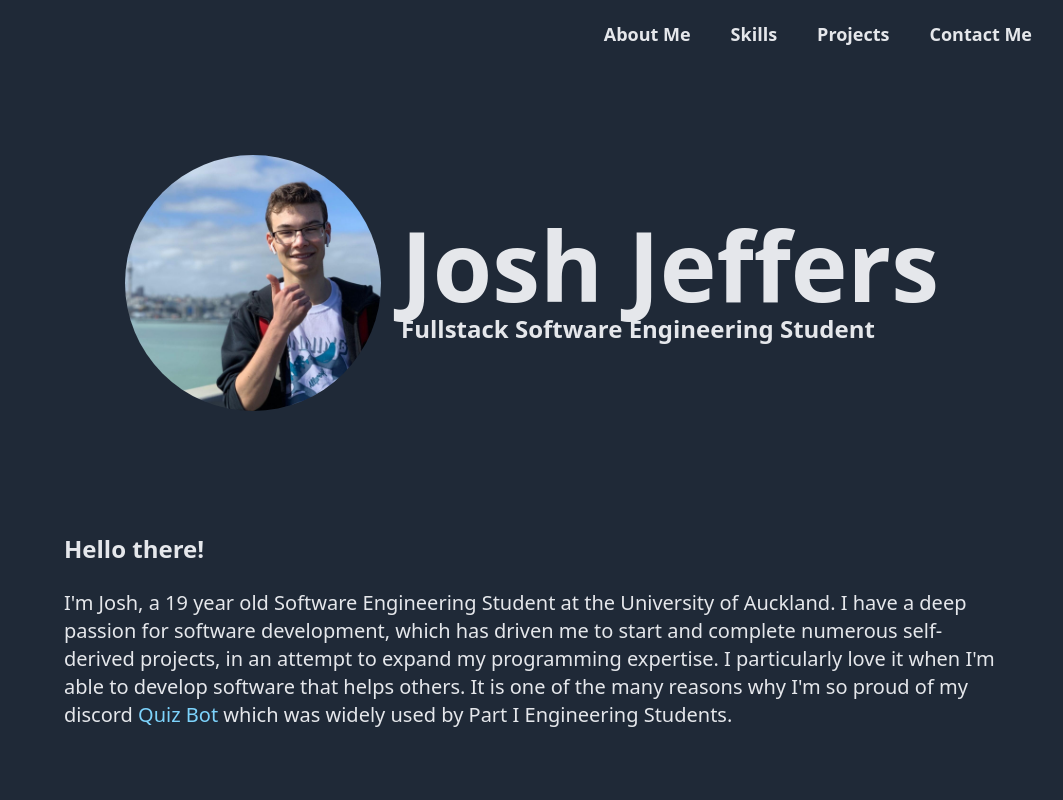
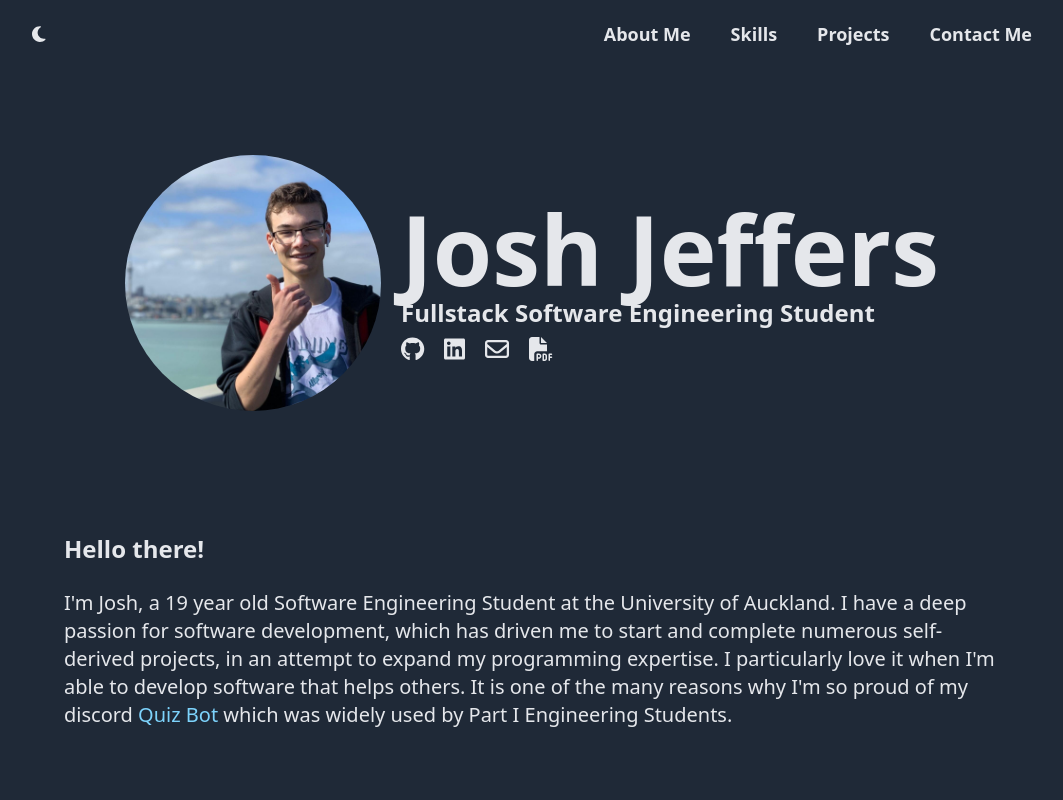
Before and after one commit to pumbas600/E-Portfolio, a Next.js app: page / in a window 1280 px wide. Shown: the top 800 px of the page, without its empty margins (108-1171 px from the left). Built offline with nearby package versions, Linux system fonts and the light colour scheme.

Commit message:
refactor: :recycle: Add fontawesome dependency

```diff
--- a/components/HomePage/Header.tsx
+++ b/components/HomePage/Header.tsx
@@ -1,5 +1,7 @@
-import React from 'react';
-import Link from "../Utils/Link";
+import { useMemo } from 'react';
+import Link from '../Utils/Link';
+import { faMoon, faSun } from '@fortawesome/free-solid-svg-icons';
+import { FontAwesomeIcon } from '@fortawesome/react-fontawesome';
 
 interface Props {
 	toggleTheme: () => void;
@@ -7,10 +9,13 @@ interface Props {
 	sections: [string, string][];
 }
 
-const Header:React.FC<Props> = (props) => {
+const Header: React.FC<Props> = (props) => {
+	const themeIcon = useMemo(() => {
+		return props.currentTheme === 'dark' ? faMoon : faSun;
+	}, [props.currentTheme]);
 
 	function renderLinks() {
-        return props.sections.map(section => {
+		return props.sections.map((section) => {
 			const [name, link] = section;
 			return (
 				<Link
@@ -31,14 +36,12 @@ const Header:React.FC<Props> = (props) => {
 		<nav className="w-full md:pb-1 md:pt-5 py-2">
 			<div className="flex flex-row justify-between container items-center text-lg font-semibold text-gray-800 dark:text-gray-200">
 				<div onClick={() => props.toggleTheme()} className="md:ml-0 ml-3 cursor-pointer">
-                    {props.currentTheme === 'dark' ? <i className="fas fa-moon"/> : <i className="fas fa-sun"/>}
+					<FontAwesomeIcon icon={themeIcon} />
 				</div>
-                <div className="md:flex hidden flex-row">
-                    {renderLinks()}
-                </div>
+				<div className="md:flex hidden flex-row">{renderLinks()}</div>
 			</div>
 		</nav>
-    )
-}
+	);
+};
 
-export default Header
+export default Header;
--- a/components/HomePage/Overview.tsx
+++ b/components/HomePage/Overview.tsx
@@ -2,13 +2,14 @@ import selfie from '../../assets/Selfie.jpg';
 import IconLink from '../Utils/IconLink';
 import Links from '../../data/Links';
 import Image from 'next/image';
+import { FontAwesomeIcon } from '@fortawesome/react-fontawesome';
 
 const Overview: React.FC = () => {
 	function renderLinks(): JSX.Element[] {
 		return Links.map((link) => {
 			return (
 				<IconLink key={link.name} className="mr-5" href={link.href}>
-					<i className={link.icon} />
+					<FontAwesomeIcon icon={link.icon} />
 				</IconLink>
 			);
 		});
--- a/data/Links.ts
+++ b/data/Links.ts
@@ -1,29 +1,34 @@
+import { IconProp } from '@fortawesome/fontawesome-svg-core';
+import { faGithub, faLinkedin } from '@fortawesome/free-brands-svg-icons';
+import { faEnvelope } from '@fortawesome/free-regular-svg-icons';
+import { faFilePdf } from '@fortawesome/free-solid-svg-icons';
+
 interface LinkItems {
 	name: string;
 	href: string;
-	icon: string;
+	icon: IconProp;
 }
 
 const Links: LinkItems[] = [
 	{
 		name: 'Github',
 		href: 'https://github.com/pumbas600',
-		icon: 'fab fa-github',
+		icon: faGithub,
 	},
 	{
 		name: 'LinkedIn',
 		href: 'https://www.linkedin.com/in/josh-jeffers/',
-		icon: 'fab fa-linkedin',
+		icon: faLinkedin,
 	},
 	{
 		name: 'Email',
 		href: 'mailto:joshjeffers600@gmail.com',
-		icon: 'far fa-envelope',
+		icon: faEnvelope,
 	},
 	{
 		name: 'Resume',
 		href: './JoshJeffersCVPublic.pdf',
-		icon: 'fas fa-file-pdf',
+		icon: faFilePdf,
 	},
 ];
 
--- a/package.json
+++ b/package.json
@@ -4,6 +4,11 @@
 	"private": true,
 	"homepage": "https://pumbas.net",
 	"dependencies": {
+		"@fortawesome/fontawesome-svg-core": "^6.2.0",
+		"@fortawesome/free-brands-svg-icons": "^6.2.0",
+		"@fortawesome/free-regular-svg-icons": "^6.2.0",
+		"@fortawesome/free-solid-svg-icons": "^6.2.0",
+		"@fortawesome/react-fontawesome": "^0.2.0",
 		"next": "^13.0.2",
 		"react": "18.2.0",
 		"react-dom": "18.2.0",
--- a/pages/index.tsx
+++ b/pages/index.tsx
@@ -46,7 +46,6 @@ export default function Home() {
 				<link rel="icon" href="/favicon.ico" />
 				<link rel="manifest" href="/manifest.json" />
 				<link rel="apple-touch-icon" href="/logo192.png" />
-				<script src="https://kit.fontawesome.com/79326f38c4.js" crossOrigin="anonymous" async />
 			</Head>
 			<div className="App">
 				<header className="app-header">
```
Also changed, not shown: 1 other file (tests, documents, lock files or other folders). Lines whose indentation alone changed are shown as unchanged.
